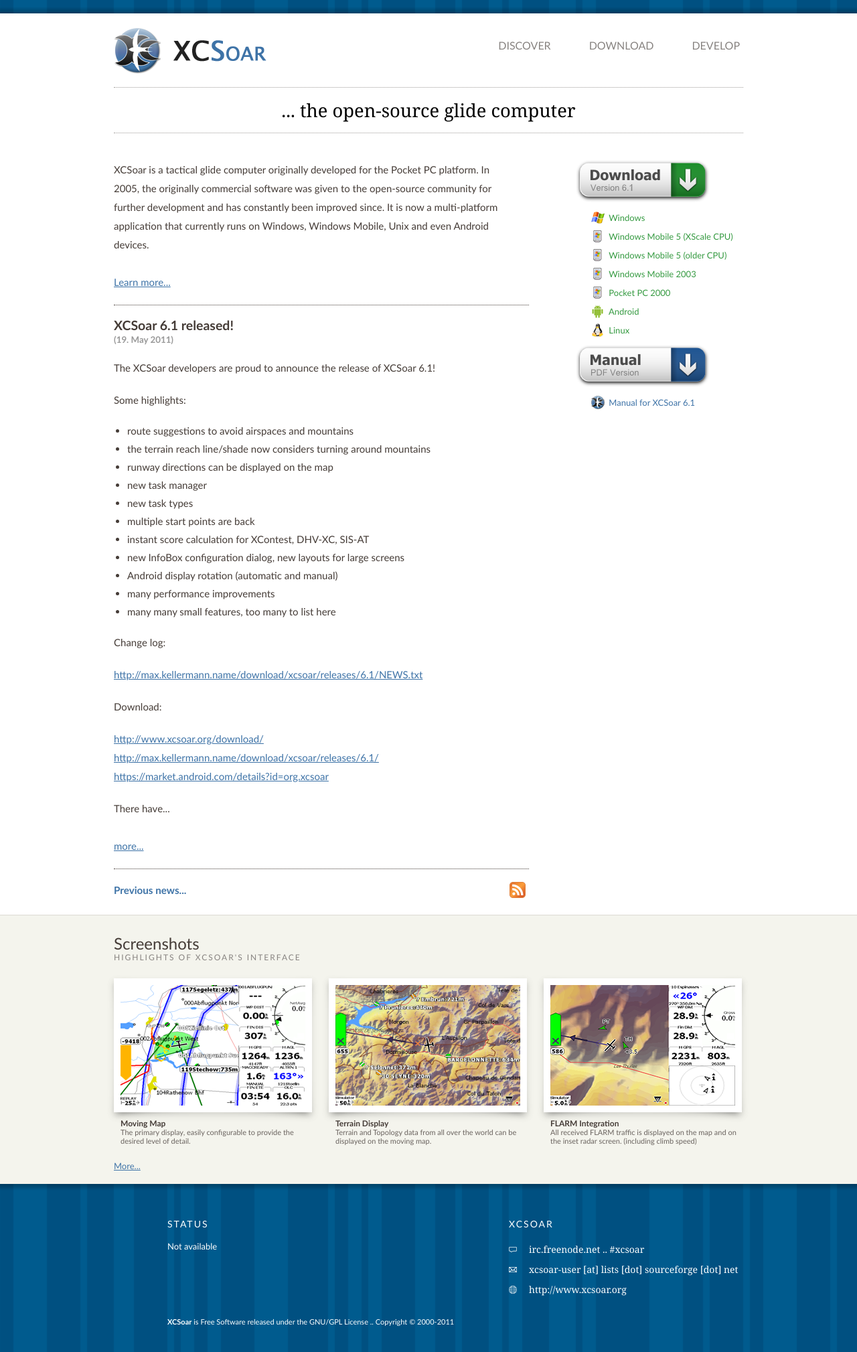
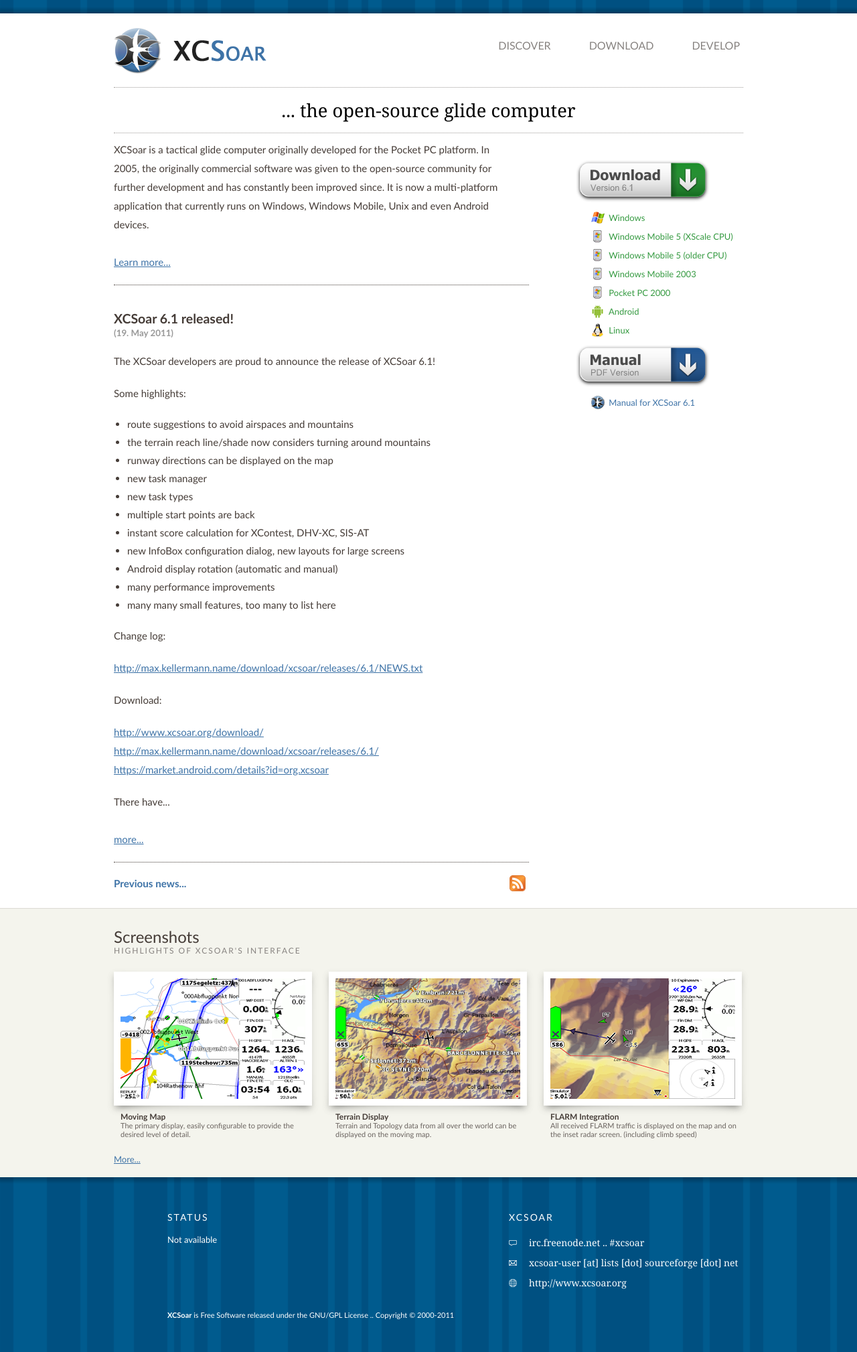
Before and after one commit to XCSoar/website, a Jekyll site: the page built from index.html, in a window 1280 px wide. Shown: the whole page at 67% size. Built offline with Jekyll 4.4.1, drawn with Linux system fonts in a browser that asks for light colours.

Commit message:
css: Adjusted h2 margins

```diff
--- a/css/xcsoar.css
+++ b/css/xcsoar.css
@@ -59,10 +59,10 @@
 ul#nav li.develop a:hover { border-bottom: 2px solid #B55722; color: #B55722; }
 
 /* SUMMARY & FORM */
-#summary, #form { float: left; width: 620px; padding: 40px 0 20px; }
+#summary, #form { float: left; width: 620px; padding: 10px 0 20px; }
 
 /* SUMMARY */
-#summary h2 { margin-bottom: 20px; }
+#summary h2 { margin: 20px 0; }
 #summary h3 { margin-bottom: 5px; padding-right: 20px; font-family: "Calibri", "Lucida Grande","Lucida Sans Unicode","Lucida Sans",Helvetica,Arial,sans-serif; line-height: 24px; }
 #summary h3 a { text-decoration: none; }
 #summary h3 a:hover { text-decoration: underline; }
```
